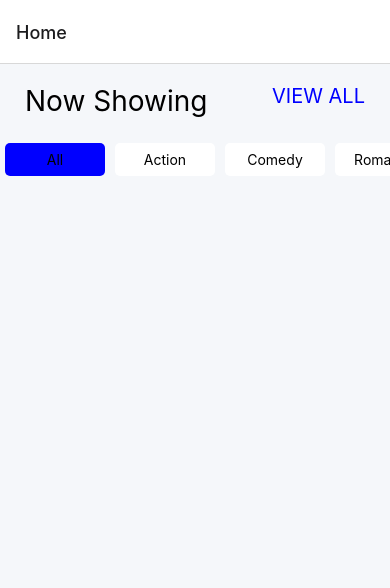
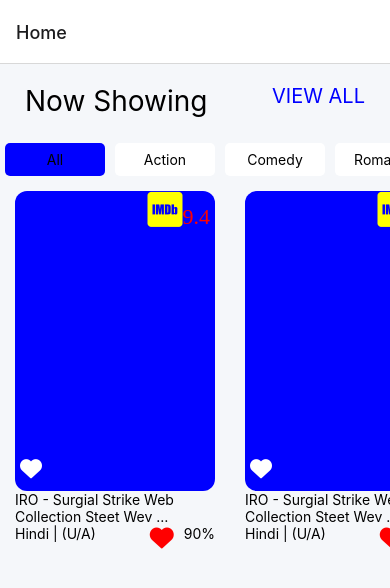
Before and after one commit to lstnchDev/movieAppReactNative, a React Native app: screen /Home in a window 390 px wide. Shown: the top 588 px of the page. Built offline with nearby package versions, Linux system fonts and the light colour scheme.

Commit message:
created MovieCard

```diff
--- /dev/null
+++ b/src/components/MovieCard.js
@@ -0,0 +1,68 @@
+import { Alert, StyleSheet, Text, View } from "react-native"
+import Colors from "../constants/Colors"
+import { AntDesign, EvilIcons, Fontisto  } from '@expo/vector-icons';
+import { useState } from "react";
+
+const MovieCard = ()=>{
+    const [likeState, setLike] = useState(false)
+
+    const onPressLike=()=>setLike(!likeState)
+
+    return(
+        <View style={styles.container}>
+            <View style={styles.movieContainer}>
+                <AntDesign
+                    name="heart"
+                    size={22}
+                    color={likeState ? "red" : "white"}
+                    style={{position: "absolute", bottom: 10, left: 5}}
+                    onPress={onPressLike}
+                    />
+                <Fontisto
+                    name="imdb"
+                    size={35}
+                    color="yellow"
+                    style={{position: "absolute", right: 5}}
+                >
+                    <Text style={{color:"red", fontSize: 22}}>9.4</Text>
+                </Fontisto>
+            </View>
+            <View>
+                <Text numberOfLines={2}>IRO - Surgial Strike Web Collection Steet Wev sadsadsadsadsa</Text>
+            </View>
+            <View style={styles.rating}>
+                <Text>Hindi | (U/A)</Text>
+                    <View style={styles.rating}>
+                        <AntDesign
+                            name="heart"
+                            size={24}
+                            color="red"
+                            style={{marginHorizontal: 10}}
+                        />
+                        <Text>90%</Text>
+                    </View>
+                </View>
+            </View>
+    )
+}
+
+const styles= StyleSheet.create({
+    container: {
+        marginVertical: 10,
+        marginHorizontal: 15,
+        width: 200,
+
+    },
+    movieContainer:{
+        backgroundColor: Colors.DEFAULT_BTN,
+        height: 300,
+        borderRadius: 12,
+    },
+    rating:{
+        flexDirection: "row",
+        justifyContent: "space-between",
+
+    }
+})
+
+export default MovieCard
--- a/src/screens/HomeScreen.js
+++ b/src/screens/HomeScreen.js
@@ -1,6 +1,7 @@
 import { useState } from "react"
 import { FlatList, ScrollView, StatusBar, StyleSheet, Text, View } from "react-native"
 import GenreCard from "../components/GenreCard"
+import MovieCard from "../components/MovieCard"
 import Colors from "../constants/Colors"
 
 const genres = ["All", "Action", "Comedy", "Romance", "Horror", "Sci-Fi"]
@@ -19,9 +20,20 @@ const HomeScreen = ()=>{
                 <FlatList
                     data={genres}
                     horizontal
+                    showsHorizontalScrollIndicator={false}
                     renderItem={({item, index})=> <GenreCard key={index} genre={item} press={press} btnActive={item === btnActive ? true : false}/>}
                     keyExtractor={item=>item.id}
                 />
+            </View>
+            <View>
+                <FlatList
+                    data={genres}
+                    horizontal
+                    showsHorizontalScrollIndicator={false}
+                    renderItem={({item, index})=><MovieCard />
+                    }
+                />
+
             </View>
         </ScrollView>
     )
```
